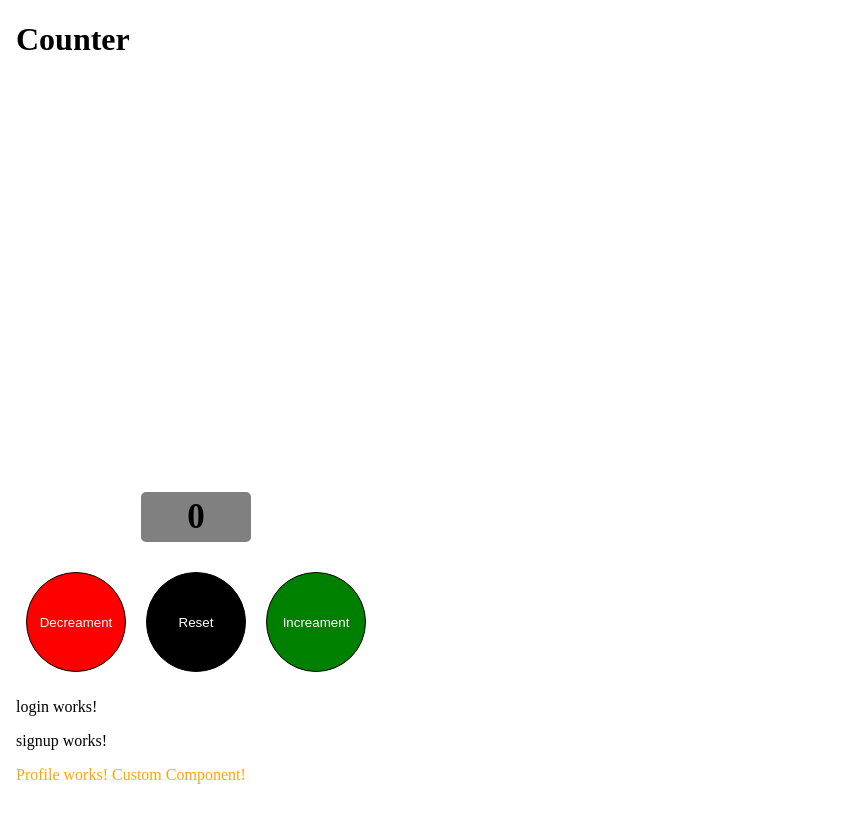
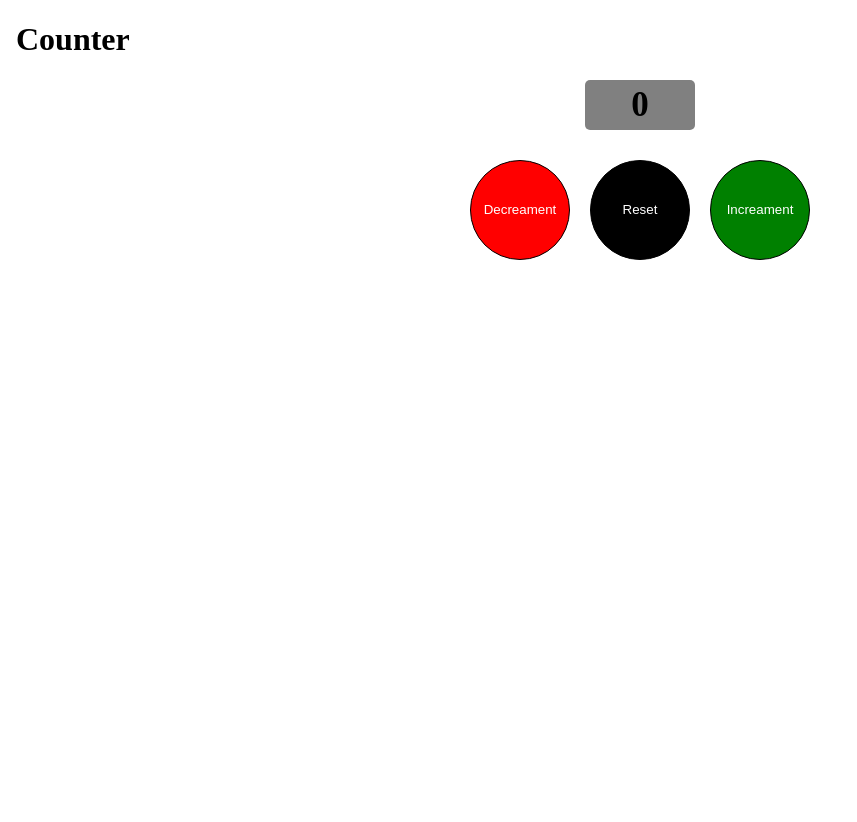
Before and after one commit to tasnimferdous/angular-tut, an Angular app: page / in a window 1280 px wide. Shown: the top 822 px of the page, without its empty margins (0-857 px from the left). Built offline with nearby package versions, Linux system fonts and the light colour scheme.

Commit message:
counter app and cleaned others

```diff
--- a/src/app/app.html
+++ b/src/app/app.html
@@ -1,9 +1,6 @@
 <body style="min-height: 100vh;">
     <h1>Counter</h1>
 
-
-
-<div style="position: absolute; bottom: 0;">
     <div style="text-align: center;">
         <h2 class="count">{{count}}</h2>
         <div>
@@ -12,8 +9,5 @@
             <button class="btn bg-green" (click)="onClick('increase')">Increament</button>
         </div>
     </div>
-    <app-login></app-login>
-    <app-signup></app-signup>
-    <app-profile></app-profile>
-</div>
+
 </body>
--- a/src/app/app.ts
+++ b/src/app/app.ts
@@ -1,11 +1,8 @@
 import { Component, signal } from '@angular/core';
-import { Login } from './login/login';
-import { Signup } from './signup/signup';
-import { Profile } from './profile/profile';
 
 @Component({
   selector: 'app-root',
-  imports: [Login, Signup, Profile],
+  imports: [],
   templateUrl: './app.html',
   styleUrl: './app.css'
 })
--- a/src/app/login/login.html
+++ /dev/null
@@ -1 +0,0 @@
-<p>login works!</p>
--- a/src/app/profile/profile.css
+++ /dev/null
@@ -1,3 +0,0 @@
-p{
-    color: orange;
-}
--- a/src/app/profile/profile.html
+++ /dev/null
@@ -1 +0,0 @@
-<p>Profile works! Custom Component!</p>
--- a/src/app/signup/signup.html
+++ /dev/null
@@ -1 +0,0 @@
-<p>signup works!</p>
```
Also changed, not shown: src/app/login/login.ts (deleted, +0 -9 lines), src/app/profile/profile.ts (deleted, +0 -10 lines), src/app/signup/signup.ts (deleted, +0 -9 lines), src/app/login/login.css (deleted), src/app/signup/signup.css (deleted), 2 other files (tests, documents, lock files or other folders).
